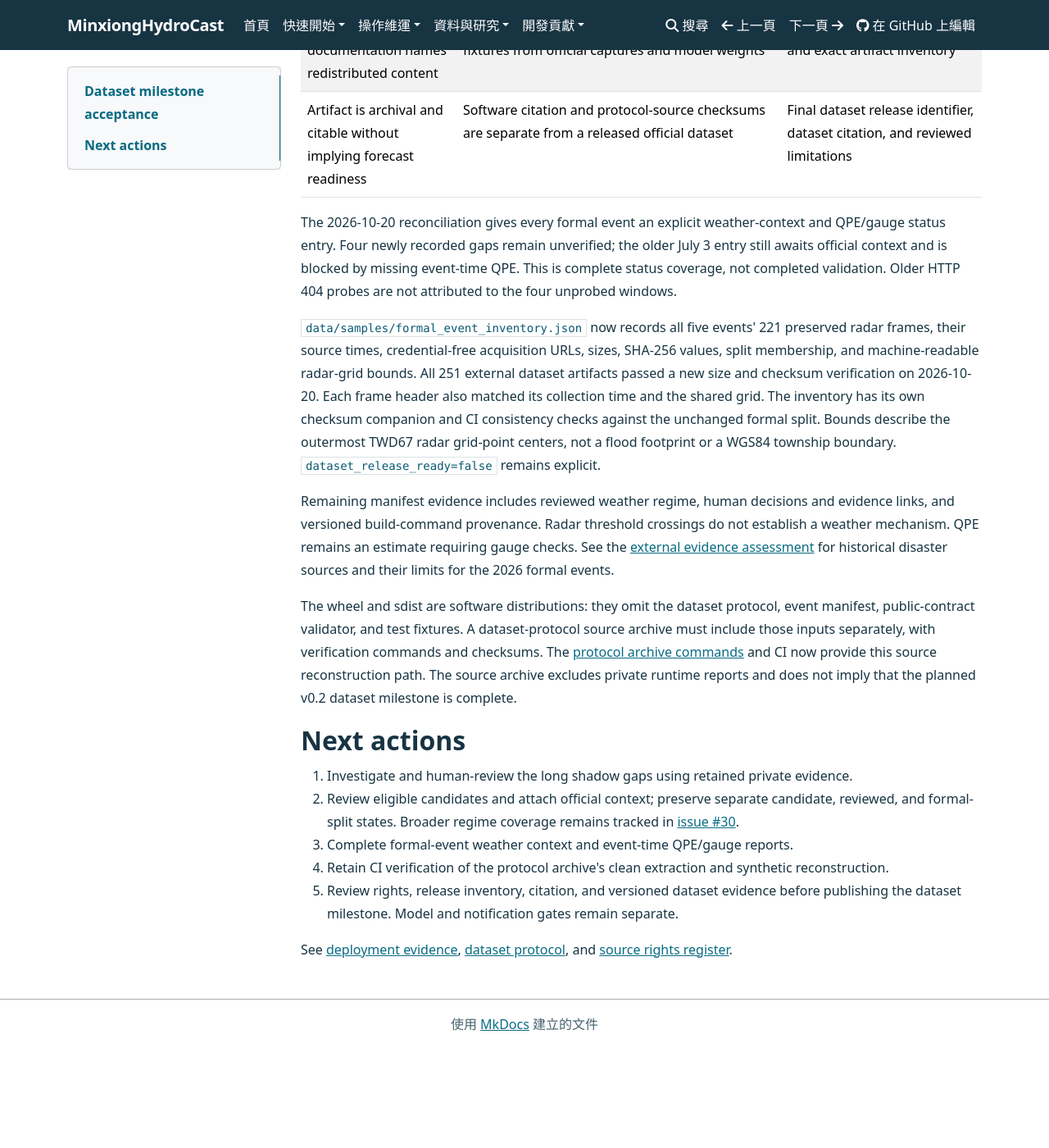
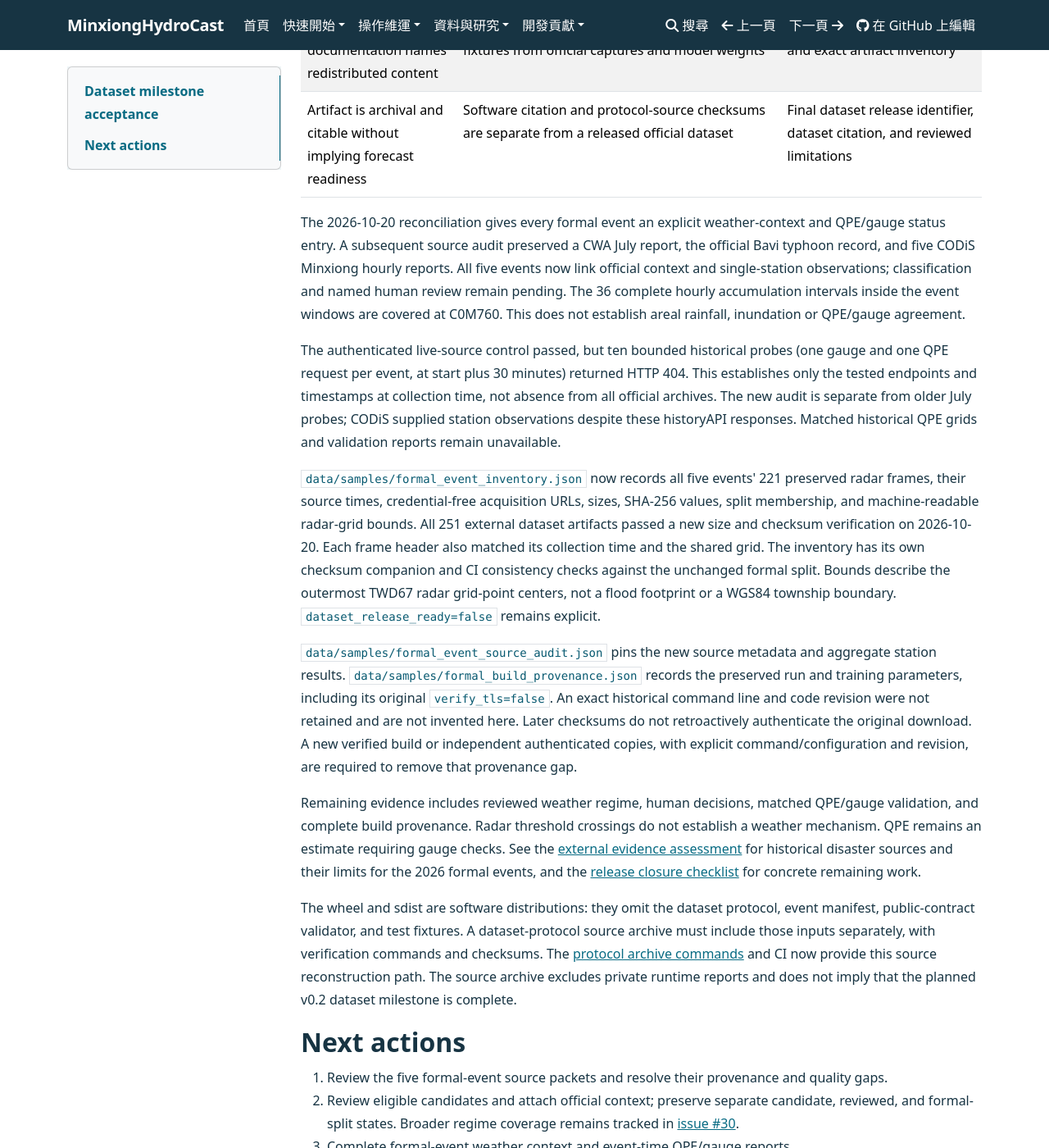
Before and after one commit to KageRyo/MinxiongHydroCast, an MkDocs documentation site: the page built from docs/dataset_acceptance.md, in a window 1280 px wide and 1400 px high, scrolled down 712 px. Shown: the whole window at 82% size. Built offline with MkDocs 1.6.1, drawn with Linux system fonts in a browser that asks for light colours; before the commit the page ends 1991 px from its top, so only the background shows below that.

Commit message:
data: collect formal event context and historical gauge evidence (#53)

```diff
--- a/docs/dataset_acceptance.md
+++ b/docs/dataset_acceptance.md
@@ -14,9 +14,17 @@ it does not certify a released official dataset or forecast readiness.
 | Artifact is archival and citable without implying forecast readiness | Software citation and protocol-source checksums are separate from a released official dataset | Final dataset release identifier, dataset citation, and reviewed limitations |
 
 The 2026-10-20 reconciliation gives every formal event an explicit weather-context and QPE/gauge
-status entry. Four newly recorded gaps remain unverified; the older July 3 entry still awaits
-official context and is blocked by missing event-time QPE. This is complete status coverage, not
-completed validation. Older HTTP 404 probes are not attributed to the four unprobed windows.
+status entry. A subsequent source audit preserved a CWA July report, the official Bavi typhoon
+record, and five CODiS Minxiong hourly reports. All five events now link official context and
+single-station observations; classification and named human review remain pending. The 36 complete
+hourly accumulation intervals inside the event windows are covered at C0M760. This does not
+establish areal rainfall, inundation or QPE/gauge agreement.
+
+The authenticated live-source control passed, but ten bounded historical probes (one gauge and
+one QPE request per event, at start plus 30 minutes) returned HTTP 404. This establishes only the
+tested endpoints and timestamps at collection time, not absence from all official archives. The
+new audit is separate from older July probes; CODiS supplied station observations despite these
+historyAPI responses. Matched historical QPE grids and validation reports remain unavailable.
 
 `data/samples/formal_event_inventory.json` now records all five events' 221 preserved radar frames,
 their source times, credential-free acquisition URLs, sizes, SHA-256 values, split membership,
@@ -26,11 +34,19 @@ shared grid. The inventory has its own checksum companion and CI consistency che
 unchanged formal split. Bounds describe the outermost TWD67 radar grid-point centers, not a flood
 footprint or a WGS84 township boundary. `dataset_release_ready=false` remains explicit.
 
-Remaining manifest evidence includes reviewed weather regime, human decisions and evidence links,
-and versioned build-command provenance. Radar threshold crossings do not establish a weather
+`data/samples/formal_event_source_audit.json` pins the new source metadata and aggregate station
+results. `data/samples/formal_build_provenance.json` records the preserved run and training
+parameters, including its original `verify_tls=false`. An exact historical command line and code
+revision were not retained and are not invented here. Later checksums do not retroactively
+authenticate the original download. A new verified build or independent authenticated copies,
+with explicit command/configuration and revision, are required to remove that provenance gap.
+
+Remaining evidence includes reviewed weather regime, human decisions, matched QPE/gauge validation,
+and complete build provenance. Radar threshold crossings do not establish a weather
 mechanism. QPE remains an estimate requiring gauge checks. See the
 [external evidence assessment](external_disaster_evidence.md) for historical disaster sources and
-their limits for the 2026 formal events.
+their limits for the 2026 formal events, and the
+[release closure checklist](dataset_release_checklist.md) for concrete remaining work.
 
 The wheel and sdist are software distributions: they omit the dataset protocol, event
 manifest, public-contract validator, and test fixtures. A dataset-protocol source archive must
@@ -41,7 +57,7 @@ reports and does not imply that the planned v0.2 dataset milestone is complete.
 
 ## Next actions
 
-1. Investigate and human-review the long shadow gaps using retained private evidence.
+1. Review the five formal-event source packets and resolve their provenance and quality gaps.
 2. Review eligible candidates and attach official context; preserve separate candidate, reviewed,
    and formal-split states. Broader regime coverage remains tracked in
    [issue #30](https://github.com/KageRyo/MinxiongHydroCast/issues/30).
--- a/mkdocs.yml
+++ b/mkdocs.yml
@@ -57,6 +57,7 @@ nav:
       - 資料資產: data_assets.md
       - 資料集協定: v0.2_dataset_protocol.md
       - 資料集驗收: dataset_acceptance.md
+      - 資料集發布驗收表: dataset_release_checklist.md
       - 歷史災害證據: external_disaster_evidence.md
       - 事件蒐集與審查: continuous_event_evidence.md
       - 事件切分: event_splits.md
```
Also changed, not shown: docs/data_source_register.md (+17 -0 lines), docs/dataset_release_checklist.md (added, +62 -0 lines), docs/v0.2_dataset_protocol.md (+8 -0 lines), 8 other files.
